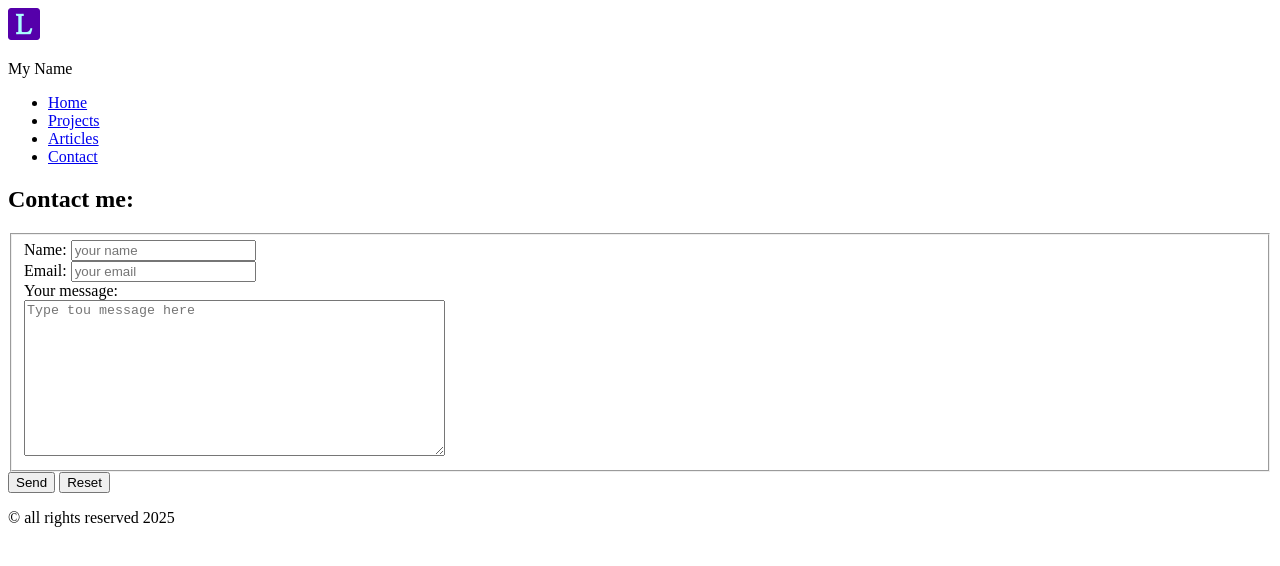
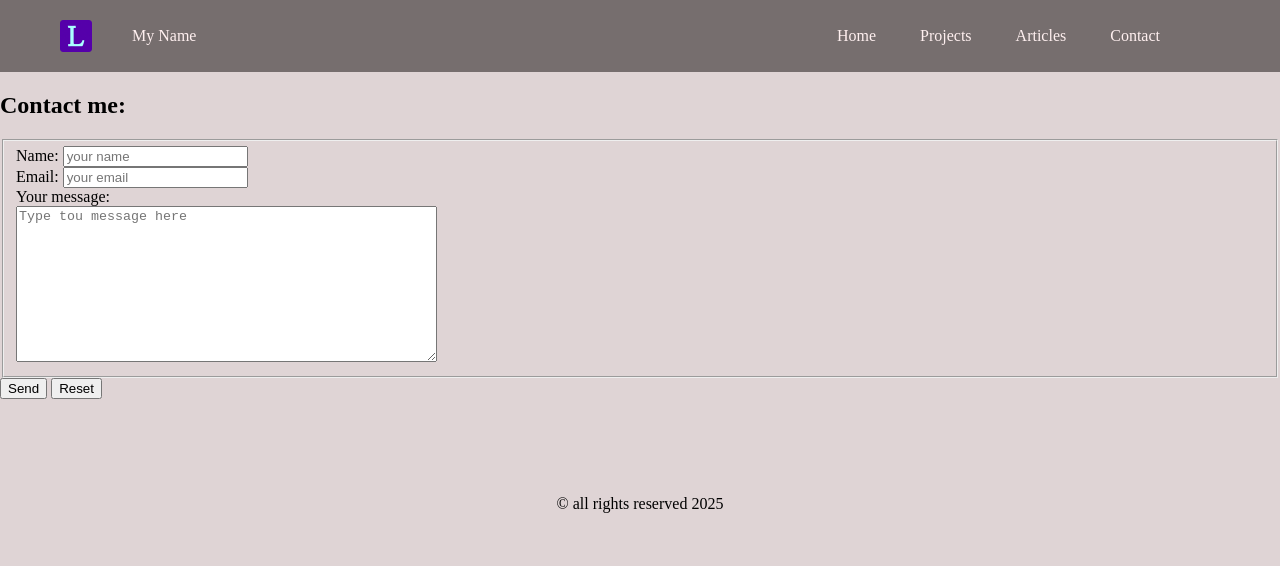
Before and after one commit to LucsSM/personal-portfolio, a plain HTML site: page contact.html in a window 1280 px wide. Drawn offline with Linux system fonts and the light colour scheme.

Commit message:
start stylizing contact.html

```diff
--- a/contact.html
+++ b/contact.html
@@ -7,21 +7,22 @@
     <meta name="description" content="contact form for a simple HTML-only website for roadmap.sh frontend project">
     <meta name="author" content="Lucas Silva Marra">
     <meta name="keywords" content="Frontend Developer, HTML, Web Development, roadmap.sh">
+    <link rel="stylesheet" href="styles.css">
     <link rel="icon" type="image/png" href="favicon.png">
     <title>Contact</title>
 </head>
 <body>
-    <header>
-        <div>
-            <img src="logo.png" alt="homepage logo">
-            <p>My Name</p>
+    <header class="head-menu">
+        <div class="logo-div">
+            <img  class="head-item" src="logo.png" alt="homepage logo">
+            <p class="head-item">My Name</p>
         </div>
-        <nav>
+        <nav class="menu">
             <ul>
-                <li><a href="index.html">Home</a></li>
-                <li><a href="projects.html">Projects</a></li>
-                <li><a href="articles.html">Articles</a></li>
-                <li><a href="#">Contact</a></li>
+                <li class="head-item"><a class="nav-link" href="index.html">Home</a></li>
+                <li class="head-item"><a class="nav-link" href="projects.html">Projects</a></li>
+                <li class="head-item"><a class="nav-link" href="articles.html">Articles</a></li>
+                <li class="head-item"><a class="nav-link" href="#">Contact</a></li>
             </ul>
         </nav>
     </header>
@@ -49,7 +50,7 @@
             </form>
         </section>
     </main>
-    <footer>
+    <footer class="copyright">
         <p>&copy; all rights reserved 2025</p>
     </footer>
 </body>
```
